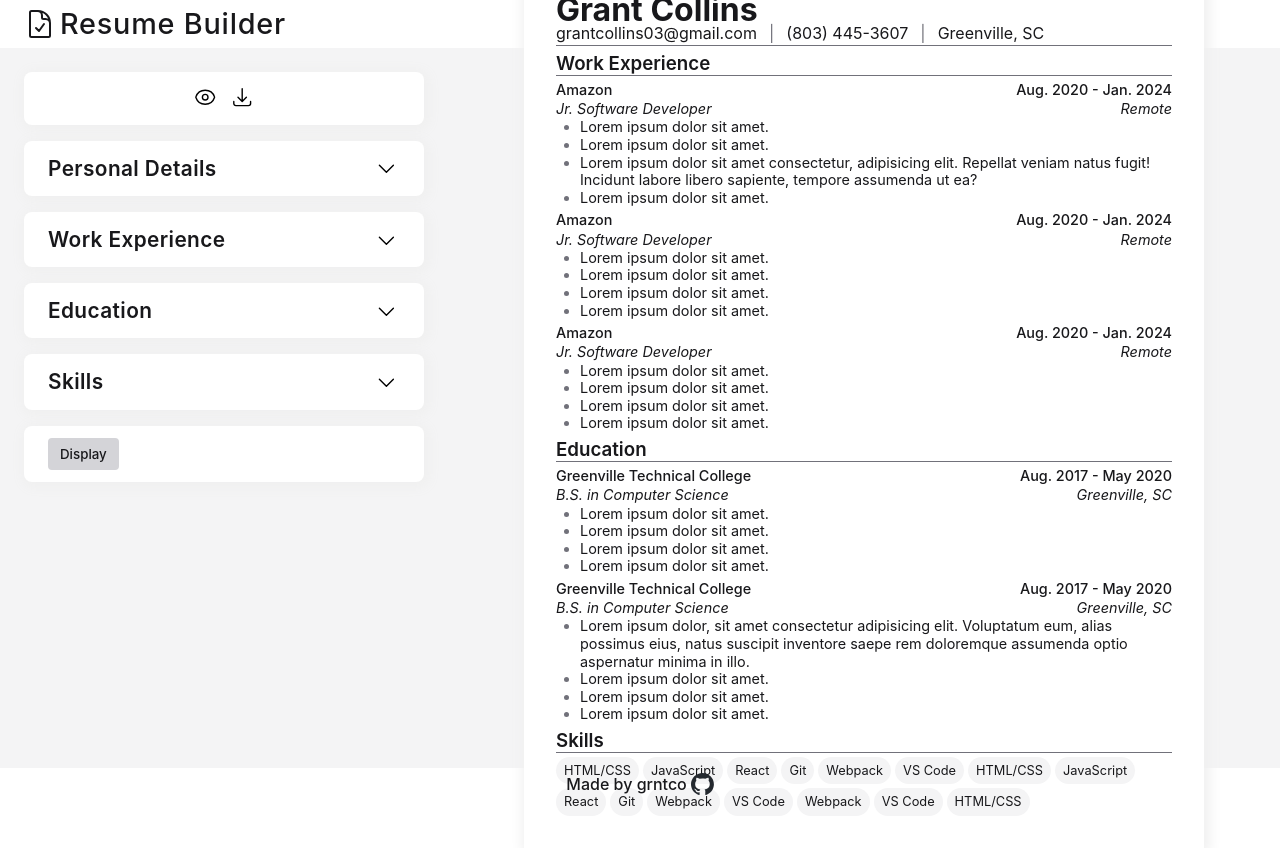
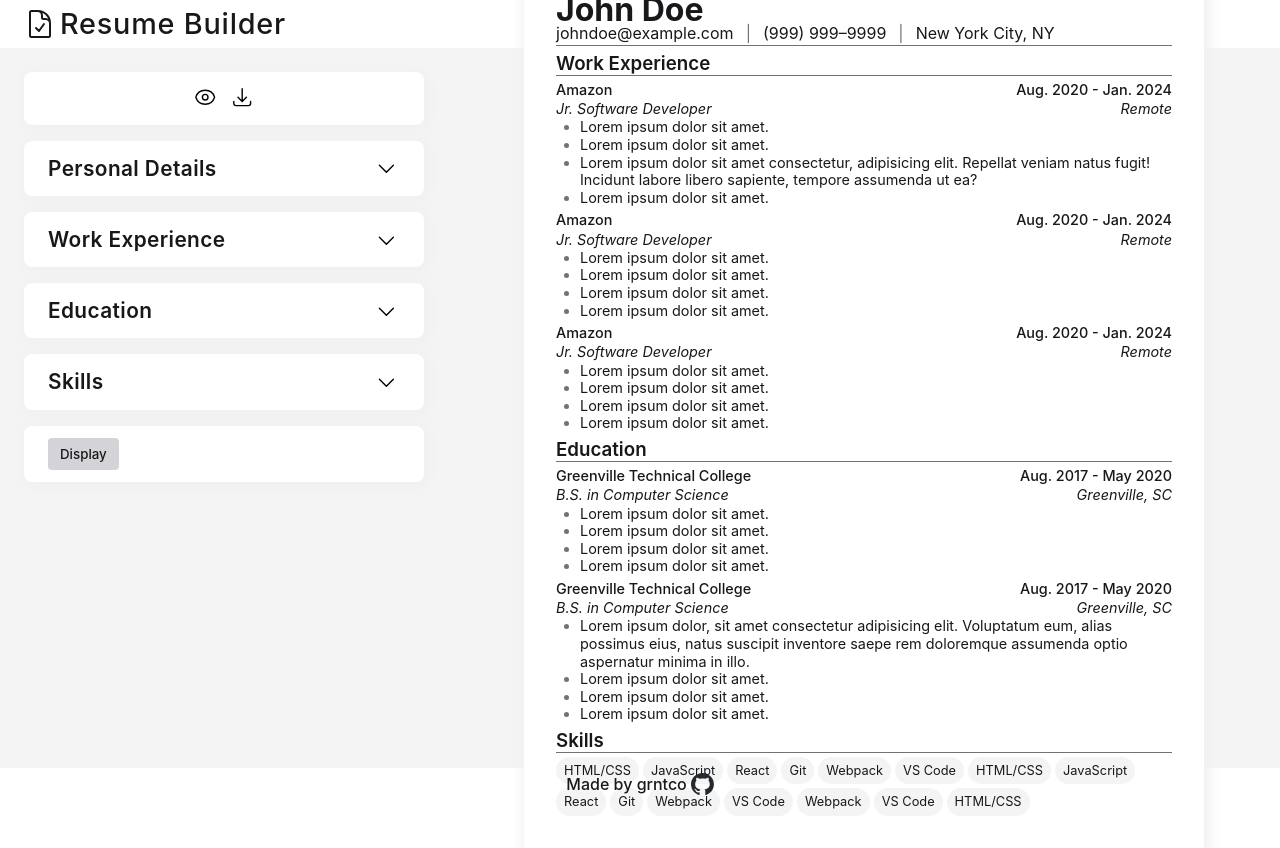
Before and after one commit to grntco/resume-builder, a React (Vite) app: page / in a window 1280 px wide. Built offline with nearby package versions, Linux system fonts and the light colour scheme.

Commit message:
resume personal details updates on input change

```diff
--- a/src/components/MainContent.jsx
+++ b/src/components/MainContent.jsx
@@ -6,7 +6,6 @@
 
 export function MainContent( { data } ) {
     const [updatedData, setUpdatedData] = useState(data);
-    console.log(updatedData);
 
     return (
         <section className="main-content">
--- a/src/components/Resume.jsx
+++ b/src/components/Resume.jsx
@@ -1,14 +1,14 @@
 import '../styles/Resume.css'
 
-export function Resume() {
+export function Resume({ data }) {
     return (
         <div className="resume">
             <div className="resume__section">
-                <h2 className="resume__name">Grant Collins</h2>
+                <h2 className="resume__name">{data[0].fieldsets[0][0].value}</h2>
                 <ul className="resume__contact-info-container">
-                    <li className="email">grantcollins03@gmail.com</li>
-                    <li className="phone-number">(803) 445-3607</li>
-                    <li className="location">Greenville, SC</li>
+                    <li className="email">{data[0].fieldsets[0][1].value}</li>
+                    <li className="phone-number">{data[0].fieldsets[0][2].value}</li>
+                    <li className="location">{data[0].fieldsets[0][3].value}</li>
                 </ul>
             </div>
             <div className="resume__section">
--- a/src/resumeData.js
+++ b/src/resumeData.js
@@ -4,19 +4,19 @@
         fieldsets: [
             [{
                 label: "Full Name",
-                value: "Grant Collins",
+                value: "John Doe",
             },
             {
                 label: "Email",
-                value: "",
+                value: "johndoe@example.com",
             },
             {
                 label: "Phone Number",
-                value: "",
+                value: "(999) 999–9999",
             },
             {
                 label: "Location",
-                value: "",
+                value: "New York City, NY",
             }]
         ]
     },
```
